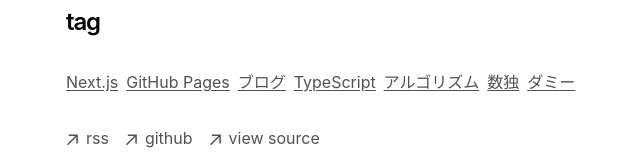
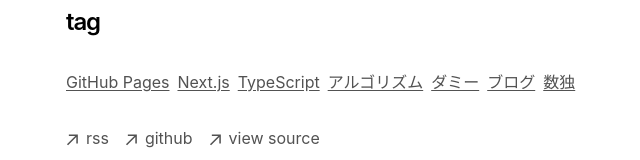
Before and after one commit to naoiw/naoiw.github.io, a Next.js app: page /tag in a window 1280 px wide. Shown: the part 123-283 px from the top of the page, without its empty margins (286-926 px from the left). Built offline with nearby package versions, Linux system fonts and the light colour scheme.

Commit message:
change : tagをソートして表示するように変更

```diff
--- a/app/tag/page.tsx
+++ b/app/tag/page.tsx
@@ -7,7 +7,7 @@
 }
 
 export default function Page() {
-  const tags = getAllTags()
+  const tags = [...getAllTags()].sort((a, b) => a.localeCompare(b))
 
   return (
     <section>
```
